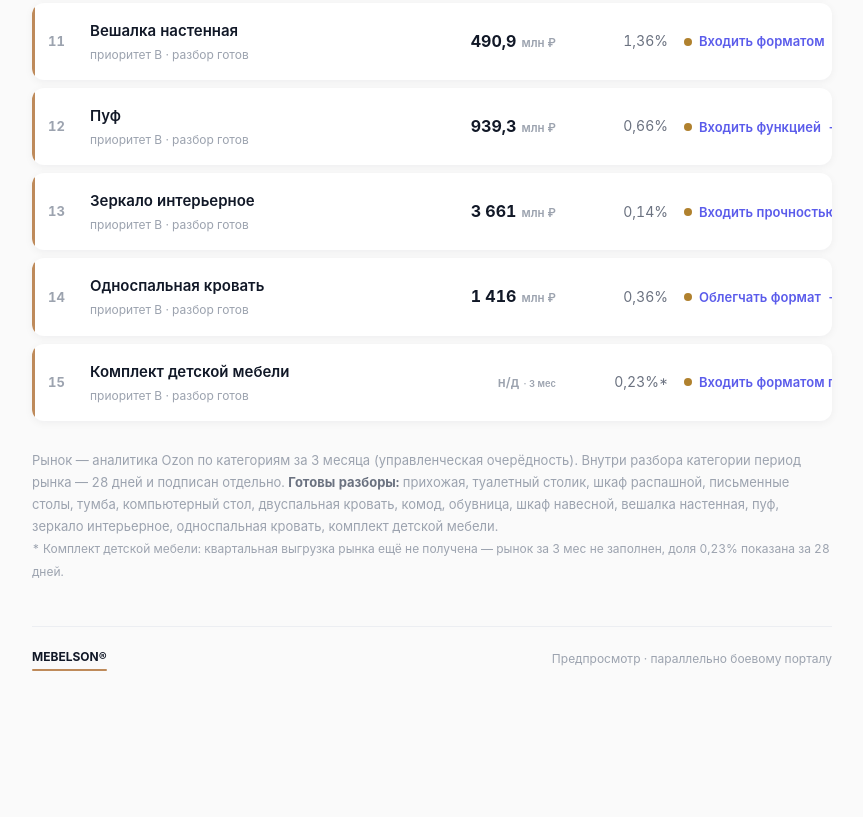
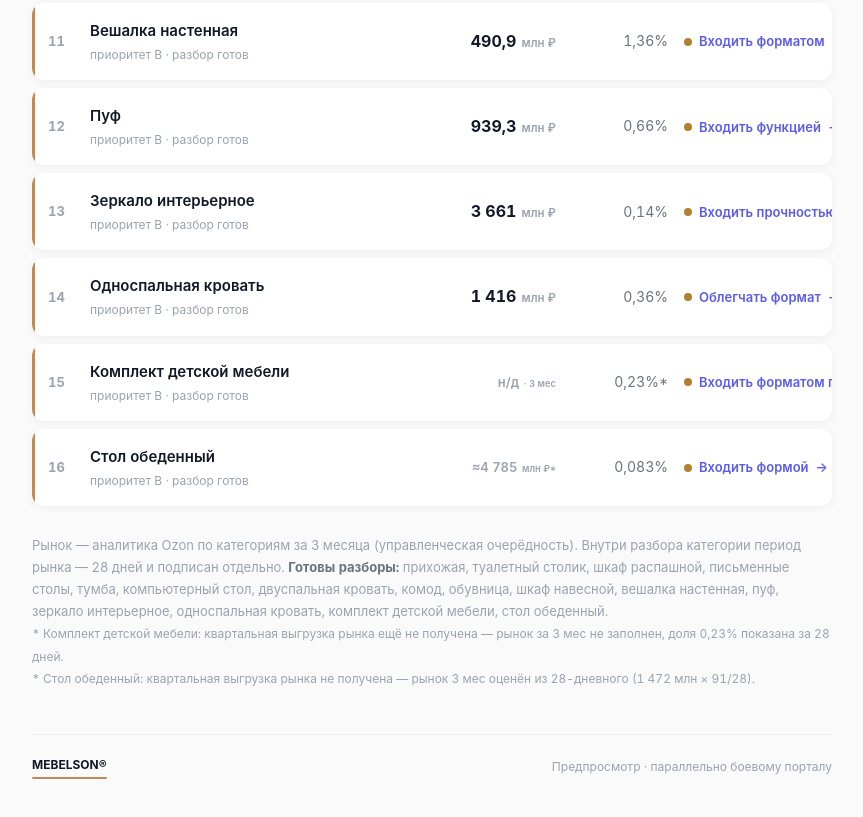
Before and after one commit to alisaalena/mebelson-portal, a plain HTML site: page index2.html in a window 1280 px wide. Shown: the part 1255-2072 px from the top of the page, without its empty margins (208-1071 px from the left). Before the commit the page ends 1998 px from the top, so only its background shows below. Drawn offline with Linux system fonts and the light colour scheme.

Commit message:
Стол обеденный: панель 2 слоя + пара скина 2. Вердикт «Входить формой», доверие B. K=0.329 (n=9), R²=0.28 - не фильтр, ₽/кг по факт. весу

```diff
--- a/index2.html
+++ b/index2.html
@@ -215,10 +215,18 @@ body{font-family:var(--font);background:var(--bg);color:var(--text);
       <span class="shr">0,23%*</span>
       <span class="st"><span class="verdict"><span class="dot" style="background:var(--amber)"></span> Входить форматом парты <span class="arw">→</span></span></span>
     </a>
+
+    <a class="row live" href="stol_obedennyy_reshenie.html">
+      <span class="rk">16</span>
+      <span class="nm">Стол обеденный<span class="lvl">приоритет B · разбор готов</span></span>
+      <span class="mkt" style="font-size:13px;color:var(--text-3);font-weight:600">≈4 785<span class="u"> млн ₽*</span></span>
+      <span class="shr">0,083%</span>
+      <span class="st"><span class="verdict"><span class="dot" style="background:var(--amber)"></span> Входить формой <span class="arw">→</span></span></span>
+    </a>
   </div>
 
   <div class="note">
-    Рынок — аналитика Ozon по категориям за 3 месяца (управленческая очерёдность). Внутри разбора категории период рынка — 28 дней и подписан отдельно. <b>Готовы разборы:</b> прихожая, туалетный столик, шкаф распашной, письменные столы, тумба, компьютерный стол, двуспальная кровать, комод, обувница, шкаф навесной, вешалка настенная, пуф, зеркало интерьерное, односпальная кровать, комплект детской мебели.<br><span style="font-size:12px">* Комплект детской мебели: квартальная выгрузка рынка ещё не получена — рынок за 3 мес не заполнен, доля 0,23% показана за 28 дней.</span>
+    Рынок — аналитика Ozon по категориям за 3 месяца (управленческая очерёдность). Внутри разбора категории период рынка — 28 дней и подписан отдельно. <b>Готовы разборы:</b> прихожая, туалетный столик, шкаф распашной, письменные столы, тумба, компьютерный стол, двуспальная кровать, комод, обувница, шкаф навесной, вешалка настенная, пуф, зеркало интерьерное, односпальная кровать, комплект детской мебели, стол обеденный.<br><span style="font-size:12px">* Комплект детской мебели: квартальная выгрузка рынка ещё не получена — рынок за 3 мес не заполнен, доля 0,23% показана за 28 дней.<br>* Стол обеденный: квартальная выгрузка рынка не получена — рынок 3 мес оценён из 28-дневного (1 472 млн × 91/28).</span>
   </div>
 
   <div class="foot">
```
Also changed, not shown: index.html (+2 -2 lines).
